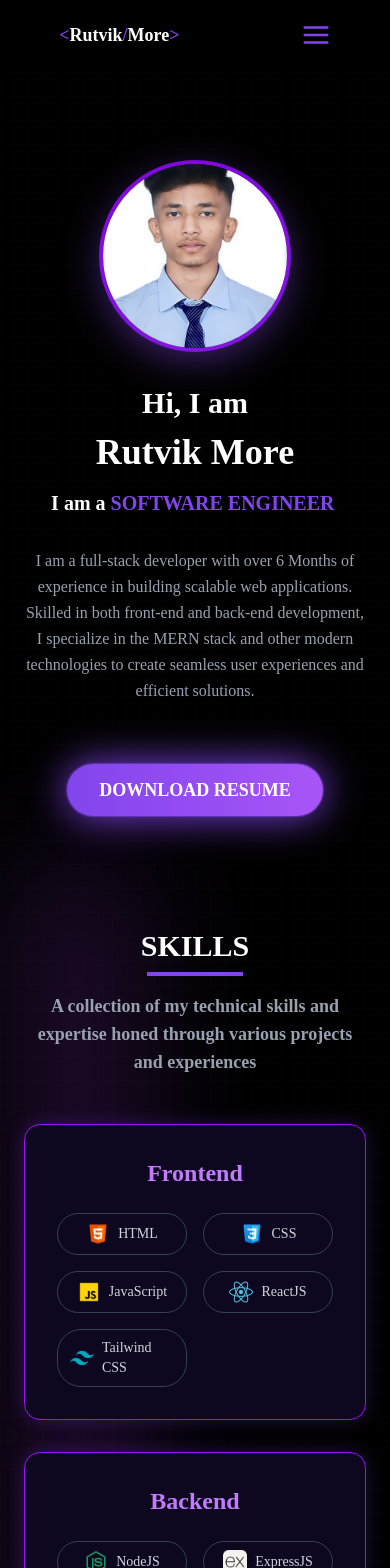
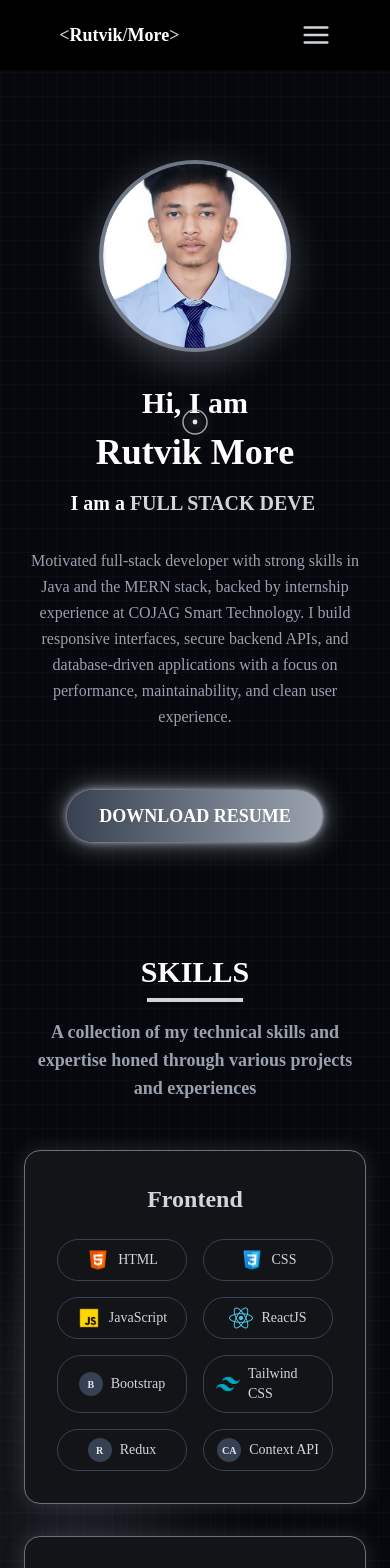
Before and after one commit to thenameisrutvikk/Portfolio, a React (Vite) app: page / in a window 390 px wide. Shown: the top 1568 px of the page. Built offline with nearby package versions, Linux system fonts and the light colour scheme.

Commit message:
deployment time

```diff
--- a/src/App.jsx
+++ b/src/App.jsx
@@ -18,7 +18,7 @@ function App() {
  return (
   <>
  <FireCursor />
-  <div className="bg-black text-white min-h-screen relative overflow-x-hidden">
+  <div className="bg-[#06080d] text-white min-h-screen relative overflow-x-hidden">
 
     {/* Background Effects */}
     <BlurBlob
@@ -26,7 +26,7 @@ function App() {
       size={{ width: '30%', height: '40%' }}
     />
 
-    <div className="absolute inset-0 bg-[linear-gradient(to_right,#4f4f4f2e_1px,transparent_1px),linear-gradient(to_bottom,#4f4f4f2e_1px,transparent_1px)] bg-[size:14px_24px] opacity-20"></div>
+    <div className="absolute inset-0 bg-[linear-gradient(to_right,#d1d5db1f_1px,transparent_1px),linear-gradient(to_bottom,#d1d5db1f_1px,transparent_1px)] bg-[size:14px_24px] opacity-20"></div>
 
     {/* Content */}
     <div className="relative pt-20 z-10">
--- a/src/BlurBlob.jsx
+++ b/src/BlurBlob.jsx
@@ -19,7 +19,7 @@ const BlurBlob = ({ position, size }) => {
       }}
     >
       <div
-        className="w-full h-full bg-purple-500 rounded-full opacity-20 blur-3xl animate-blob"
+        className="w-full h-full bg-gray-400 rounded-full opacity-20 blur-3xl animate-blob"
       ></div>
     </div>
   );
--- a/src/FireCursor.jsx
+++ b/src/FireCursor.jsx
@@ -8,34 +8,45 @@ const FireCursor = () => {
     const ctx = canvas.getContext("2d");
 
     let particles = [];
-    let mouse = { x: window.innerWidth / 2, y: window.innerHeight / 2 };
+    const mouse = { x: window.innerWidth / 2, y: window.innerHeight / 2 };
+    const cursor = { x: mouse.x, y: mouse.y };
 
-    canvas.width = window.innerWidth;
-    canvas.height = window.innerHeight;
-
-    window.addEventListener("resize", () => {
+    const setCanvasSize = () => {
       canvas.width = window.innerWidth;
       canvas.height = window.innerHeight;
-    });
+    };
 
-    window.addEventListener("mousemove", (e) => {
+    setCanvasSize();
+
+    const handleResize = () => {
+      setCanvasSize();
+    };
+
+    const handleMouseMove = (e) => {
       mouse.x = e.clientX;
       mouse.y = e.clientY;
 
-      for (let i = 0; i < 4; i++) {
+      for (let i = 0; i < 3; i++) {
         particles.push({
           x: mouse.x,
           y: mouse.y,
-          size: Math.random() * 6 + 2,
-          speedX: (Math.random() - 0.5) * 2,
-          speedY: (Math.random() - 0.5) * 2,
-          life: 60
+          size: Math.random() * 4 + 1,
+          speedX: (Math.random() - 0.5) * 1.6,
+          speedY: (Math.random() - 0.5) * 1.6,
+          life: 48,
         });
       }
-    });
+    };
+
+    window.addEventListener("resize", handleResize);
+    window.addEventListener("mousemove", handleMouseMove);
 
     function animate() {
       ctx.clearRect(0, 0, canvas.width, canvas.height);
+
+      // Smooth interpolation creates a cleaner premium cursor motion.
+      cursor.x += (mouse.x - cursor.x) * 0.25;
+      cursor.y += (mouse.y - cursor.y) * 0.25;
 
       particles.forEach((particle, index) => {
         particle.x += particle.speedX;
@@ -44,9 +55,9 @@ const FireCursor = () => {
 
         ctx.beginPath();
         ctx.arc(particle.x, particle.y, particle.size, 0, Math.PI * 2);
-        ctx.shadowBlur = 20;
-ctx.shadowColor = "rgba(130,69,236)";
-ctx.fillStyle = `rgba(130,69,236,${particle.life / 60})`;
+        ctx.shadowBlur = 12;
+        ctx.shadowColor = "rgba(209,213,219,0.7)";
+        ctx.fillStyle = `rgba(209,213,219,${particle.life / 48})`;
         ctx.fill();
 
         if (particle.life <= 0) {
@@ -54,16 +65,38 @@ ctx.fillStyle = `rgba(130,69,236,${particle.life / 60})`;
         }
       });
 
+      // Outer ring
+      ctx.beginPath();
+      ctx.arc(cursor.x, cursor.y, 12, 0, Math.PI * 2);
+      ctx.lineWidth = 1.5;
+      ctx.strokeStyle = "rgba(209,213,219,0.75)";
+      ctx.shadowBlur = 14;
+      ctx.shadowColor = "rgba(209,213,219,0.45)";
+      ctx.stroke();
+
+      // Inner core dot
+      ctx.beginPath();
+      ctx.arc(cursor.x, cursor.y, 2.4, 0, Math.PI * 2);
+      ctx.fillStyle = "rgba(243,244,246,0.95)";
+      ctx.shadowBlur = 10;
+      ctx.shadowColor = "rgba(255,255,255,0.6)";
+      ctx.fill();
+
       requestAnimationFrame(animate);
     }
 
     animate();
+
+    return () => {
+      window.removeEventListener("resize", handleResize);
+      window.removeEventListener("mousemove", handleMouseMove);
+    };
   }, []);
 
   return (
     <canvas
       ref={canvasRef}
-      className="fixed top-0 left-0 pointer-events-none z-[9999]"
+      className="fixed top-0 left-0 pointer-events-none z-9999"
     />
   );
 };
--- a/src/components/About/About.jsx
+++ b/src/components/About/About.jsx
@@ -24,15 +24,15 @@ function About() {
             Rutvik More
           </h2>
           {/* Skills Heading with Typing Effect */}
-          <h3 className="text-xl sm:text-2xl md:text-3xl font-semibold mb-4 text-[#8245ec] leading-tight">
+          <h3 className="text-xl sm:text-2xl md:text-3xl font-semibold mb-4 text-[#d1d5db] leading-tight">
             <span className="text-white">I am a </span>
             <TypeAnimation
   sequence={[
-    " JAVA DEVELOPER",
+    " SOFTWARE DEVELOPER INTERN",
     1500,
-    "WEB DEVELOPER",
+    "FULL STACK DEVELOPER",
     1500,
-    "SOFTWARE ENGINEER",
+    "JAVA + MERN DEVELOPER",
     1500,
   ]}
   wrapper="span"
@@ -43,21 +43,20 @@ function About() {
           </h3>
           {/* About Me Paragraph */}
           <p className="text-base sm:text-lg md:text-lg text-gray-400 mb-10 mt-8 leading-relaxed">
-            I am a full-stack developer with over 6 Months of experience in
-            building scalable web applications. Skilled in both front-end and
-            back-end development, I specialize in the MERN stack and other
-            modern technologies to create seamless user experiences and
-            efficient solutions.
+            Motivated full-stack developer with strong skills in Java and the
+            MERN stack, backed by internship experience at COJAG Smart
+            Technology. I build responsive interfaces, secure backend APIs, and
+            database-driven applications with a focus on performance,
+            maintainability, and clean user experience.
           </p>
           {/* Resume Button */}
           <a
-            href="https://drive.google.com/file/d/16P92HyeOsvS7XFCfG0j0SiNXLfhRlkKe/view?usp=drive_link"
-            target="_blank"
-            rel="noopener noreferrer"
+            href="/RUTVIKMORE-Resume.pdf"
+            download="RUTVIKMORE-Resume.pdf"
             className="inline-block text-white py-3 px-8 rounded-full mt-5 text-lg font-bold transition duration-300 transform hover:scale-105"
             style={{
-              background: 'linear-gradient(90deg, #8245ec, #a855f7)',
-              boxShadow: '0 0 2px #8245ec, 0 0 2px #8245ec, 0 0 40px #8245ec',
+              background: 'linear-gradient(90deg, #374151, #9ca3af)',
+              boxShadow: '0 0 2px #9ca3af, 0 0 8px #9ca3af, 0 0 28px rgba(156,163,175,0.7)',
             }}
           >
             DOWNLOAD RESUME
@@ -69,7 +68,7 @@ function About() {
 
 
           <Tilt
-            className="w-48 h-48 sm:w-64 sm:h-64 md:w-[30rem] md:h-[30rem] border-4 border-purple-700 rounded-full"
+            className="w-48 h-48 sm:w-64 sm:h-64 md:w-[30rem] md:h-[30rem] border-4 border-gray-500 rounded-full"
             tiltMaxAngleX={20}
             tiltMaxAngleY={20}
             perspective={1000}
@@ -80,7 +79,7 @@ function About() {
             <img
               src={profileImage}
               alt="Rutvik More"
-              className="w-full h-full rounded-full object-cover drop-shadow-[0_10px_20px_rgba(130,69,236,0.5)]"
+              className="w-full h-full rounded-full object-cover drop-shadow-[0_10px_20px_rgba(156,163,175,0.45)]"
             />
           </Tilt>
         </div>
--- a/src/components/BlurBlob.jsx
+++ b/src/components/BlurBlob.jsx
@@ -19,7 +19,7 @@ const BlurBlob = ({ position, size }) => {
       }}
     >
       <div
-        className="w-full h-full bg-purple-500 rounded-full opacity-20 blur-3xl animate-blob"
+        className="w-full h-full bg-gray-400 rounded-full opacity-20 blur-3xl animate-blob"
       ></div>
     </div>
   );
--- a/src/components/Navbar/Navbar.jsx
+++ b/src/components/Navbar/Navbar.jsx
@@ -11,7 +11,7 @@ function Navbar() {
     { id: "about", label: "About" },
     { id: "skills", label: "Skills" },
     { id: "experience", label: "Experience" },
-    { id: "work", label: "Projects" },
+    { id: "projects", label: "Projects" },
     { id: "education", label: "Education" },
   ];
 
@@ -45,11 +45,11 @@ function Navbar() {
       <div className="text-white py-5 flex justify-between items-center px-8">
         {/* LOGO */}
         <div className="text-lg font-semibold cursor-pointer">
-          <span className="text-[#8245ec]">&lt;</span>
+          <span className="text-[#d1d5db]">&lt;</span>
           <span className="text-white">Rutvik</span>
-          <span className="text-[#8245ec]">/</span>
+          <span className="text-[#d1d5db]">/</span>
           <span className="text-white">More</span>
-          <span className="text-[#8245ec]">&gt;</span>
+          <span className="text-[#d1d5db]">&gt;</span>
         </div>
 
         {/* Menu */}
@@ -57,8 +57,8 @@ function Navbar() {
           {menuItems.map((item) => (
             <li
               key={item.id}
-              className={`cursor-pointer hover:text-[#8245ec] ${
-                activeSection === item.id ? "text-[#8245ec]" : ""
+              className={`cursor-pointer hover:text-[#d1d5db] ${
+                activeSection === item.id ? "text-[#d1d5db]" : ""
               }`}
             >
               <button onClick={() => handleMenuItemClick(item.id)}>
@@ -73,7 +73,7 @@ function Navbar() {
             href="https://github.com/thenameisrutvikk"
             target="_blank"
             rel="noopener noreferrer"
-            className="text-gray-300 hover:text-[#8245ec]"
+            className="text-gray-300 hover:text-[#d1d5db]"
           >
             <FaGithub size={24} />
           </a>
@@ -81,7 +81,7 @@ function Navbar() {
             href="https://www.linkedin.com/in/rutvik-more-87770b2b3/"
             target="_blank"
             rel="noopener noreferrer"
-            className="text-gray-300 hover:text-[#8245ec]"
+            className="text-gray-300 hover:text-[#d1d5db]"
           >
             <FaLinkedin size={24} />
           </a>
@@ -91,12 +91,12 @@ function Navbar() {
         <div className="md:hidden">
           {isOpen ? (
             <FiX
-              className="text-3xl text-[#8245ec] cursor-pointer"
+              className="text-3xl text-[#d1d5db] cursor-pointer"
               onClick={() => setIsOpen(false)}
             />
           ) : (
             <FiMenu
-              className="text-3xl text-[#8245ec] cursor-pointer"
+              className="text-3xl text-[#d1d5db] cursor-pointer"
               onClick={() => setIsOpen(true)}
             />
           )}
@@ -105,13 +105,13 @@ function Navbar() {
 
       {/* Mobile Menu Items */}
       {isOpen && (
-        <div className="absolute top-16 left-1/2 transform -translate-x-1/2 w-4/5 bg-[#050414] bg-opacity-50 backdrop-filter backdrop-blur-lg z-50 rounded-lg shadow-lg md:hidden">
+        <div className="absolute top-16 left-1/2 transform -translate-x-1/2 w-4/5 bg-[#0f1115] bg-opacity-85 backdrop-filter backdrop-blur-lg z-50 rounded-lg shadow-lg md:hidden border border-gray-500/30">
           <ul className="flex flex-col items-center space-y-4 py-4 text-gray-300">
             {menuItems.map((item) => (
               <li
                 key={item.id}
                 className={`cursor-pointer hover:text-white ${
-                  activeSection === item.id ? "text-[#8245ec]" : ""
+                  activeSection === item.id ? "text-[#d1d5db]" : ""
                 }`}
               >
                 <button onClick={() => handleMenuItemClick(item.id)}>
@@ -121,7 +121,7 @@ function Navbar() {
             ))}
             <div className="flex space-x-4">
               <a
-                href="https://github.com/codingmastr"
+                href="https://github.com/thenameisrutvikk"
                 target="_blank"
                 rel="noopener noreferrer"
                 className="text-gray-300 hover:text-white"
@@ -129,7 +129,7 @@ function Navbar() {
                 <FaGithub size={24} />
               </a>
               <a
-                href="https://www.linkedin.com/in/tarun-kaushik-553b441a4"
+                href="https://www.linkedin.com/in/rutvik-more-87770b2b3/"
                 target="_blank"
                 rel="noopener noreferrer"
                 className="text-gray-300 hover:text-white"
--- a/src/components/Skills/Skills.jsx
+++ b/src/components/Skills/Skills.jsx
@@ -1,6 +1,6 @@
 // src/components/Skills/Skills.jsx
 import React from "react";
-import { SkillsInfo } from "../../constants";
+import { ProficiencyInfo, SkillsInfo } from "../../constants";
 import Tilt from "react-parallax-tilt";
 
 const Skills = () => (
@@ -11,7 +11,7 @@ const Skills = () => (
     {/* Section Title */}
     <div className="text-center mb-12">
       <h2 className="text-3xl sm:text-4xl font-bold text-white">SKILLS</h2>
-      <div className="w-24 h-1 bg-[#8245ec] mx-auto mt-2"></div>
+      <div className="w-24 h-1 bg-[#d1d5db] mx-auto mt-2"></div>
       <p className="text-gray-400 mt-4 text-lg font-semibold max-w-2xl mx-auto">
         A collection of my technical skills and expertise honed through various projects and experiences
       </p>
@@ -22,10 +22,10 @@ const Skills = () => (
       {SkillsInfo.map((category) => (
         <div
           key={category.title}
-          className="bg-[#0d081f] px-8 py-8 w-full sm:w-[47%] rounded-2xl border border-purple-600
-          shadow-[0_0_20px_rgba(130,69,236,0.25)]"
+          className="bg-[#121418] px-8 py-8 w-full sm:w-[47%] rounded-2xl border border-gray-500
+          shadow-[0_0_20px_rgba(156,163,175,0.2)]"
         >
-          <h3 className="text-2xl font-semibold text-purple-400 mb-6 text-center">
+          <h3 className="text-2xl font-semibold text-gray-300 mb-6 text-center">
             {category.title}
           </h3>
 
@@ -40,13 +40,24 @@ const Skills = () => (
               {category.skills.map((skill) => (
                 <div
                   key={skill.name}
-                  className="flex items-center justify-center gap-2 border border-gray-700 rounded-3xl py-2 px-3 hover:border-purple-500 transition"
+                  className="flex items-center justify-center gap-2 border border-gray-700 rounded-3xl py-2 px-3 hover:border-gray-400 transition"
                 >
-                  <img
-                    src={skill.logo}
-                    alt={skill.name}
-                    className="w-6 h-6 sm:w-8 sm:h-8 object-contain"
-                  />
+                  {skill.logo ? (
+                    <img
+                      src={skill.logo}
+                      alt={skill.name}
+                      className="w-6 h-6 sm:w-8 sm:h-8 object-contain"
+                    />
+                  ) : (
+                    <span className="w-6 h-6 sm:w-8 sm:h-8 rounded-full bg-gray-700 text-[10px] sm:text-xs text-gray-200 flex items-center justify-center font-semibold">
+                      {skill.name
+                        .split(" ")
+                        .slice(0, 2)
+                        .map((part) => part[0])
+                        .join("")
+                        .toUpperCase()}
+                    </span>
+                  )}
                   <span className="text-sm text-gray-300">
                     {skill.name}
                   </span>
@@ -57,6 +68,63 @@ const Skills = () => (
         </div>
       ))}
     </div>
+
+    {/* Proficiency Block */}
+    <div className="mt-20 bg-[#121418] border border-gray-600/70 rounded-2xl p-6 sm:p-8 lg:p-10 shadow-[0_0_24px_rgba(156,163,175,0.15)]">
+      <div className="grid grid-cols-1 lg:grid-cols-2 gap-10 items-center">
+        <div>
+          <h3 className="text-3xl sm:text-4xl font-semibold text-gray-100 mb-8">
+            Proficiency
+          </h3>
+
+          <div className="space-y-8">
+            {ProficiencyInfo.map((item) => (
+              <div key={item.label}>
+                <div className="flex items-center justify-between mb-2">
+                  <p className="text-xs sm:text-sm tracking-wide text-gray-300 uppercase font-semibold">
+                    {item.label}
+                  </p>
+                  <span className="text-lg font-bold text-gray-200">
+                    {item.value}%
+                  </span>
+                </div>
+
+                <div className="h-3 rounded-full bg-gray-700/60 overflow-hidden">
+                  <div
+                    className="h-full rounded-full bg-linear-to-r from-gray-300 to-white"
+                    style={{ width: `${item.value}%` }}
+                  />
+                </div>
+              </div>
+            ))}
+          </div>
+        </div>
+
+        <div className="w-full max-w-md mx-auto lg:mx-0 lg:justify-self-end">
+          <svg
+            viewBox="0 0 460 280"
+            className="w-full h-auto"
+            role="img"
+            aria-label="Developer working on laptop illustration"
+          >
+            <rect x="90" y="52" width="250" height="128" rx="8" fill="none" stroke="#f3f4f6" strokeWidth="3" />
+            <rect x="98" y="192" width="240" height="18" rx="9" fill="#d1d5db" />
+            <rect x="40" y="208" width="380" height="16" rx="8" fill="#9ca3af" />
+
+            <rect x="112" y="76" width="90" height="12" rx="6" fill="#e5e7eb" />
+            <rect x="112" y="98" width="72" height="12" rx="6" fill="#e5e7eb" />
+            <rect x="112" y="120" width="54" height="12" rx="6" fill="#e5e7eb" />
+            <rect x="260" y="76" width="64" height="12" rx="6" fill="#e5e7eb" />
+            <rect x="260" y="140" width="64" height="12" rx="6" fill="#e5e7eb" />
+
+            <polyline points="84,196 124,120 174,66" fill="none" stroke="#111827" strokeWidth="18" strokeLinecap="round" strokeLinejoin="round" />
+            <polyline points="352,196 424,152 410,84 350,50" fill="none" stroke="#111827" strokeWidth="18" strokeLinecap="round" strokeLinejoin="round" />
+            <line x1="174" y1="66" x2="218" y2="50" stroke="#111827" strokeWidth="18" strokeLinecap="round" />
+            <line x1="350" y1="50" x2="314" y2="62" stroke="#111827" strokeWidth="18" strokeLinecap="round" />
+          </svg>
+        </div>
+      </div>
+    </div>
   </section>
 );
 
--- a/src/constants.js
+++ b/src/constants.js
@@ -25,35 +25,64 @@ export const SkillsInfo = [
       { name: "CSS", logo: cssLogo },
       { name: "JavaScript", logo: javascriptLogo },
       { name: "ReactJS", logo: reactLogo },
+      { name: "Bootstrap" },
       { name: "Tailwind CSS", logo: tailwindLogo },
+      { name: "Redux" },
+      { name: "Context API" },
     ],
   },
   {
-    title: "Backend",
+    title: "Backend & Database",
     skills: [
+      { name: "Java", logo: javaLogo },
+      { name: "Spring Boot", logo: springLogo },
       { name: "NodeJS", logo: nodeLogo },
       { name: "ExpressJS", logo: expressLogo },
+      { name: "REST APIs" },
+      { name: "Mongoose" },
       { name: "MongoDB", logo: mongodbLogo },
       { name: "MySQL", logo: mysqlLogo },
-      { name: "Spring Boot", logo: springLogo },
-      { name: "Java", logo: javaLogo },
+      { name: "PostgreSQL" },
+      { name: "Firebase" },
+      { name: "SQL" },
     ],
   },
   {
-    title: "Programming",
+    title: "Languages",
     skills: [
       { name: "C", logo: cLogo },
       { name: "C++", logo: cppLogo },
+      { name: "Java", logo: javaLogo },
+      { name: "Core DSA" },
+      { name: "Data Structures" },
     ],
   },
   {
-    title: "Tools",
+    title: "Tools & Platforms",
     skills: [
       { name: "Git", logo: gitLogo },
       { name: "GitHub", logo: githubLogo },
       { name: "VS Code", logo: vscodeLogo },
+      { name: "Postman" },
+      { name: "npm" },
+      { name: "Multer" },
+      { name: "Cloudinary" },
+      { name: "JWT Authentication" },
+      { name: "Agile / Scrum" },
+      { name: "AWS (Basic)" },
+      { name: "Vercel" },
+      { name: "Netlify" },
+      { name: "Render" },
+      { name: "OpenAI API" },
+      { name: "AI Integration" },
     ],
   },
+];
+
+export const ProficiencyInfo = [
+  { label: "Frontend Development", value: 88 },
+  { label: "Backend Development", value: 85 },
+  { label: "Problem Solving", value: 90 },
 ];
 
 
@@ -63,16 +92,16 @@ export const experiences = [
   {
     id: 1,
     img: profileImg,
-    role: "Full Stack Developer Intern",
-    company: "COJAG Smart Technology",
-    date: "Aug 2025 - Present",
-    desc: "Worked on MERN stack applications, developed responsive UI components using React and Tailwind CSS, and built REST APIs with Node.js and Express. Optimized performance and improved user experience.",
+    role: "Software Developer Intern",
+    company: "COJAG Smart Technology Pvt. Ltd.",
+    date: "Nov 2025 - Present",
+    desc: "Worked on Digi-Twin Survey and 3D Glove (GIS) solutions with interactive mapping and visualization. Also built an Influencer Campaign Management System with campaign workflows, influencer tracking, and analytics-driven features.",
     skills: [
       "ReactJS",
       "NodeJS",
       "ExpressJS",
       "MongoDB",
-      "Tailwind CSS",
+      "GIS",
       "REST APIs",
       "Java",
     ],
@@ -80,17 +109,17 @@ export const experiences = [
   {
     id: 2,
     img: profileImg,
-    role: "Web Development Trainee",
-    company: "Amplemind Technologies",
-    date: "Jan 2025 - Jul 2025",
-    desc: "Built multiple full-stack projects including portfolio website and CRUD applications. Strengthened problem-solving skills and understanding of frontend-backend integration.",
+    role: "Web Developer Intern",
+    company: "Prodigy Infotech",
+    date: "May 2025 - Jun 2025",
+    desc: "Completed a one-month virtual internship focused on core web technologies and practical development tasks. Strengthened fundamentals in HTML, CSS, and JavaScript through hands-on implementation.",
     skills: [
       "JavaScript",
       "HTML",
       "CSS",
-      "ReactJS",
+      "Responsive Design",
       "Git",
-      "GitHub",
+      "Frontend Basics",
     ],
   },
 ];
@@ -102,28 +131,55 @@ export const education = [
   {
     id: 1,
     img: profileImg,
-    degree: "B.Tech in Electronics & Telecommunication",
-    school: "KDK College of Engineering, Nagpur",
-    date: "2022 - 2026",
-    grade: "CGPA: 6.5",
-    desc: "Focused on software development, data structures, and full-stack web technologies. Actively built projects and strengthened problem-solving skills.",
+    degree: "B.Tech in Electronics & Telecommunication Engineering",
+    school: "Karmaveer Dadasaheb Kannamwar College of Engineering, Nagpur",
+    date: "Nov 2022 - Jul 2026",
+    grade: "67%",
+    desc: "Built a strong base in engineering fundamentals while focusing on software development, data structures, and full-stack web technologies.",
   },
   {
     id: 2,
     img: profileImg,
-    degree: "Higher Secondary (12th Science)",
-    school: "YESHWANT MAHAVIDYALAYA, NANDED",
-    date: "2020 - 2022",
-    grade: "Percentage: 69.83%",
-    desc: "Studied Physics, Chemistry, and Mathematics with a strong focus on logical reasoning and analytical thinking.",
+    degree: "HSC (12th Science)",
+    school: "Yashwant Mahavidyala, Nanded",
+    date: "Apr 2020 - Jun 2022",
+    grade: "69.83%",
+    desc: "Studied Physics, Chemistry, and Mathematics with consistent focus on analytical and logical problem solving.",
   },
   {
     id: 3,
     img: profileImg,
-    degree: "Secondary School (10th)",
-    school: "SHRI SHIVAJI HIGH SCHOOL, SONKHED",
-    date: "2019 - 2020",
-    grade: "Percentage: 89.00%",
-    desc: "Built foundational academic knowledge and developed discipline, consistency, and analytical mindset.",
+    degree: "SSC (10th)",
+    school: "Shri Shivaji High School, Sonkhed",
+    date: "Jan 2019 - Mar 2020",
+    grade: "89.00%",
+    desc: "Established a strong academic foundation with disciplined learning and consistent performance.",
   },
 ];
+
+export const projects = [
+  {
+    id: 1,
+    title: "Employee Management System",
+    desc: "Built a MERN-based system for employee records, attendance, leave tracking, salary workflows, and secure JWT-based admin management.",
+    tech: ["MERN", "JWT", "MongoDB", "REST APIs"],
+  },
+  {
+    id: 2,
+    title: "Khana.com - Food Delivery Web Application",
+    desc: "Developed a food delivery platform with restaurant listing, ordering flow, delivery tracking, role-based access, and media handling.",
+    tech: ["MERN", "JWT", "Multer", "Cloudinary"],
+  },
+  {
+    id: 3,
+    title: "TATVA-AI",
+    desc: "Created a full-stack AI-enabled MERN application with authentication, responsive UI, secure APIs, and optimized frontend-backend data flow.",
+    tech: ["MongoDB", "ExpressJS", "ReactJS", "NodeJS"],
+  },
+  {
+    id: 4,
+    title: "Personal Portfolio",
+    desc: "Designed and implemented a responsive personal portfolio showcasing projects, skills, and experience with modern UI practices.",
+    tech: ["ReactJS", "Tailwind CSS", "JavaScript"],
+  },
+];
```
Also changed, not shown: src/components/Contact/Contact.jsx (+10 -7 lines), src/components/Education/Education.jsx (+5 -5 lines), src/components/Expericence/Experience.jsx (+6 -6 lines), src/components/Project/Project.jsx (+42 -6 lines), 1 other file (tests, documents, lock files or other folders).
